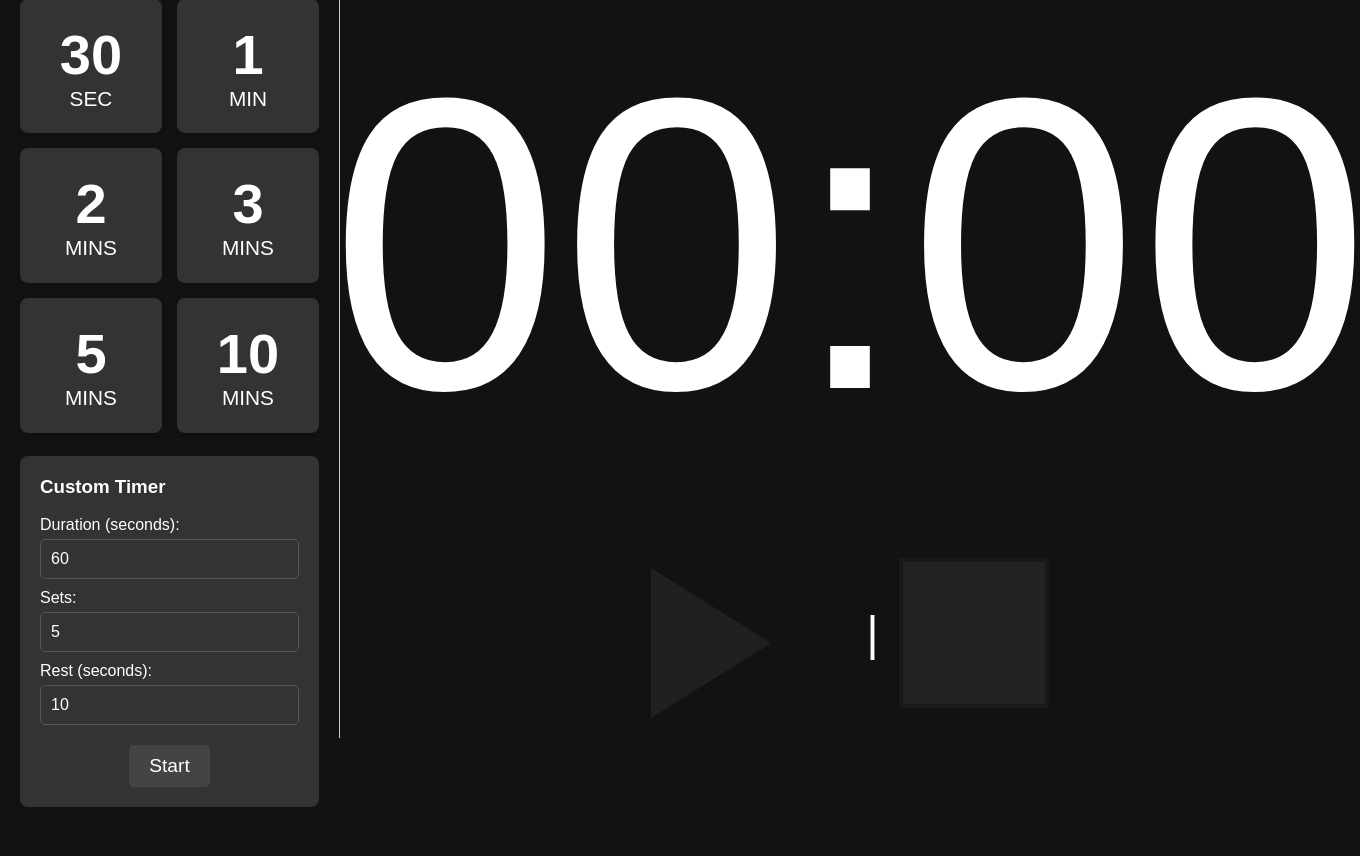
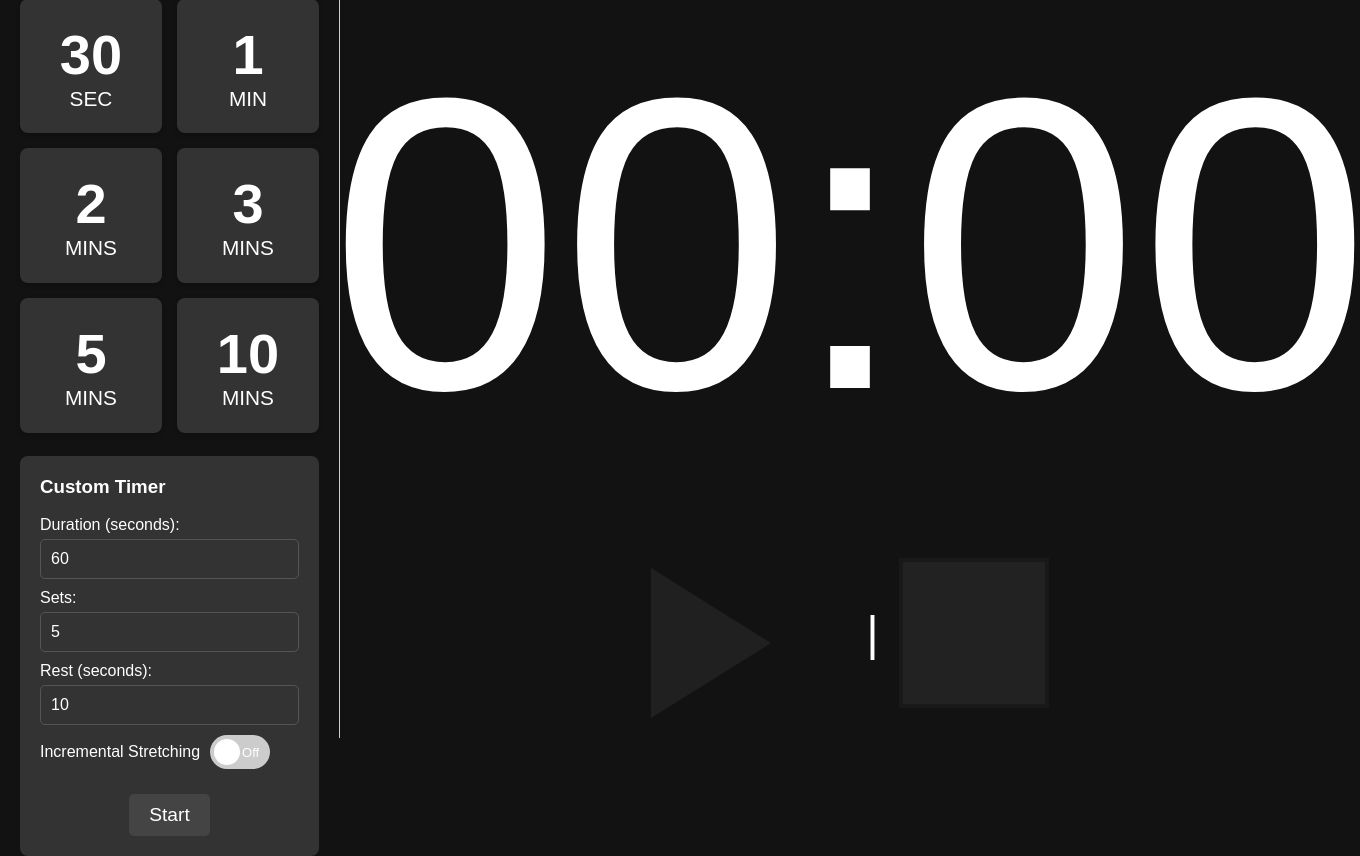
Before and after one commit to cwhitelam/Stretch-Timer, a Flask app: page / in a window 1360 px wide; the page is wider, and only the part inside the window is pictured. Shown: the part 62-918 px from the top of that part. Before the commit the page ends 869 px from the top of that part, so only its background shows below. Run offline with Flask 3, Linux system fonts and the light colour scheme.

Commit message:
Feat: Add toggle to UI for "incremental stretching"
Add a toggle to the UI that will show/hide a new input depending on the toggle's state (on/off).

```diff
--- a/app/static/style.css
+++ b/app/static/style.css
@@ -151,6 +151,17 @@ body {
     border-color: #007bff;
 }
 
+.toggle-group {
+    margin-bottom: 10px;
+    display: flex;
+    align-items: center;
+}
+
+.toggle-group label {
+    display: block;
+    margin-bottom: 5px;
+}
+
 .button-group {
     display: flex;
     justify-content: center;
@@ -262,7 +273,7 @@ body {
     visibility: hidden;
 }
 
-.playpause input[type="checkbox"]:checked + label {
+.playpause input[type="checkbox"]:checked+label {
     border-style: double;
     border-width: 0 0 0 120px;
 }
@@ -304,3 +315,91 @@ body {
     cursor: not-allowed;
     opacity: 0.5;
 }
+
+/* Toggle */
+
+.switch {
+    position: relative;
+    display: inline-block;
+    width: 60px;
+    height: 34px;
+}
+
+.switch input {
+    opacity: 0;
+    width: 0;
+    height: 0;
+}
+
+.slider {
+    position: absolute;
+    cursor: pointer;
+    top: 0;
+    left: 0;
+    right: 0;
+    bottom: 0;
+    background-color: #ccc;
+    -webkit-transition: .4s;
+    transition: .4s;
+}
+
+.slider:before {
+    position: absolute;
+    content: "";
+    height: 26px;
+    width: 26px;
+    left: 4px;
+    bottom: 4px;
+    background-color: white;
+    -webkit-transition: .4s;
+    transition: .4s;
+}
+
+input:checked+.slider {
+    background-color: #2196F3;
+}
+
+input:focus+.slider {
+    box-shadow: 0 0 1px #2196F3;
+}
+
+input:checked+.slider:before {
+    -webkit-transform: translateX(26px);
+    -ms-transform: translateX(26px);
+    transform: translateX(26px);
+}
+
+.slider.round {
+    border-radius: 34px;
+}
+
+.slider.round:before {
+    border-radius: 50%;
+}
+
+.switch-state {
+    position: absolute;
+    top: 50%;
+    transform: translateY(-50%);
+    left: 11px;
+    font-size: 13px;
+}
+
+.switch-state::before {
+    content: attr(data-on);
+}
+
+.switch-state::after {
+    content: attr(data-off);
+}
+
+.switch-label {
+    margin-right: 10px;
+    font-size: 1rem;
+}
+
+/* Hide incremental stretching */
+
+.input-group.increment {
+    display: none;
+}
--- a/app/templates/index.html
+++ b/app/templates/index.html
@@ -1,11 +1,13 @@
 <!DOCTYPE html>
 <html lang="en">
+
 <head>
     <meta charset="UTF-8">
     <meta name="viewport" content="width=device-width, initial-scale=1.0">
     <title>Stretching Interval Timer</title>
     <link rel="stylesheet" href="/static/style.css">
 </head>
+
 <body class="dark-mode">
     <div class="container">
         <div class="toggle-container">
@@ -60,6 +62,18 @@
                         <label for="rest">Rest (seconds):</label>
                         <input type="number" id="rest" name="rest" value="10">
                     </div>
+                    <div class="toggle-group">
+                        <label for="toggleSwitch" class="switch-label">Incremental Stretching</label>
+                        <label class="switch">
+                            <input type="checkbox" id="toggleSwitch">
+                            <span class="slider round"></span>
+                            <span class="switch-state" data-on="On " data-off=" Off"></span>
+                        </label>
+                    </div>
+                    <div class="input-group increment">
+                        <label for="increment">Increment (seconds):</label>
+                        <input type="number" id="increment" name="increment" value="10">
+                    </div>
                     <div class="button-group">
                         <button id="startCustomTimerButton">Start</button>
                     </div>
@@ -94,12 +108,12 @@ let timerRunning = false;
         let timerInterval;
         let duration, sets, rest, currentSet, currentDuration, isRestPeriod;
 
-toggle.addEventListener('change', function() {
+        toggle.addEventListener('change', function () {
             document.body.classList.toggle('dark-mode');
             document.body.classList.toggle('light-mode');
         });
 
-playPause.addEventListener('change', function() {
+        playPause.addEventListener('change', function () {
             if (playPause.checked) {
                 startCustomTimer();
             } else {
@@ -107,7 +121,7 @@ playPause.addEventListener('change', function() {
             }
         });
 
-stopButton.addEventListener('click', function() {
+        stopButton.addEventListener('click', function () {
             resetTimer();
         });
 
@@ -212,11 +226,18 @@ function updatePlayPauseLabel() {
             }
         }
 
-document.getElementById('startCustomTimerButton').addEventListener('click', function() {
+        document.getElementById('startCustomTimerButton').addEventListener('click', function () {
             startCustomTimer();
         });
 
+        document.getElementById('toggleSwitch').addEventListener('change', function () {
+            const incrementGroups = document.querySelectorAll('.input-group.increment');
+            incrementGroups.forEach(group => {
+                group.style.display = this.checked ? 'block' : 'none';
+            });
+        });
 
     </script>
 </body>
+
 </html>
```
Lines whose indentation alone changed are shown as unchanged.
